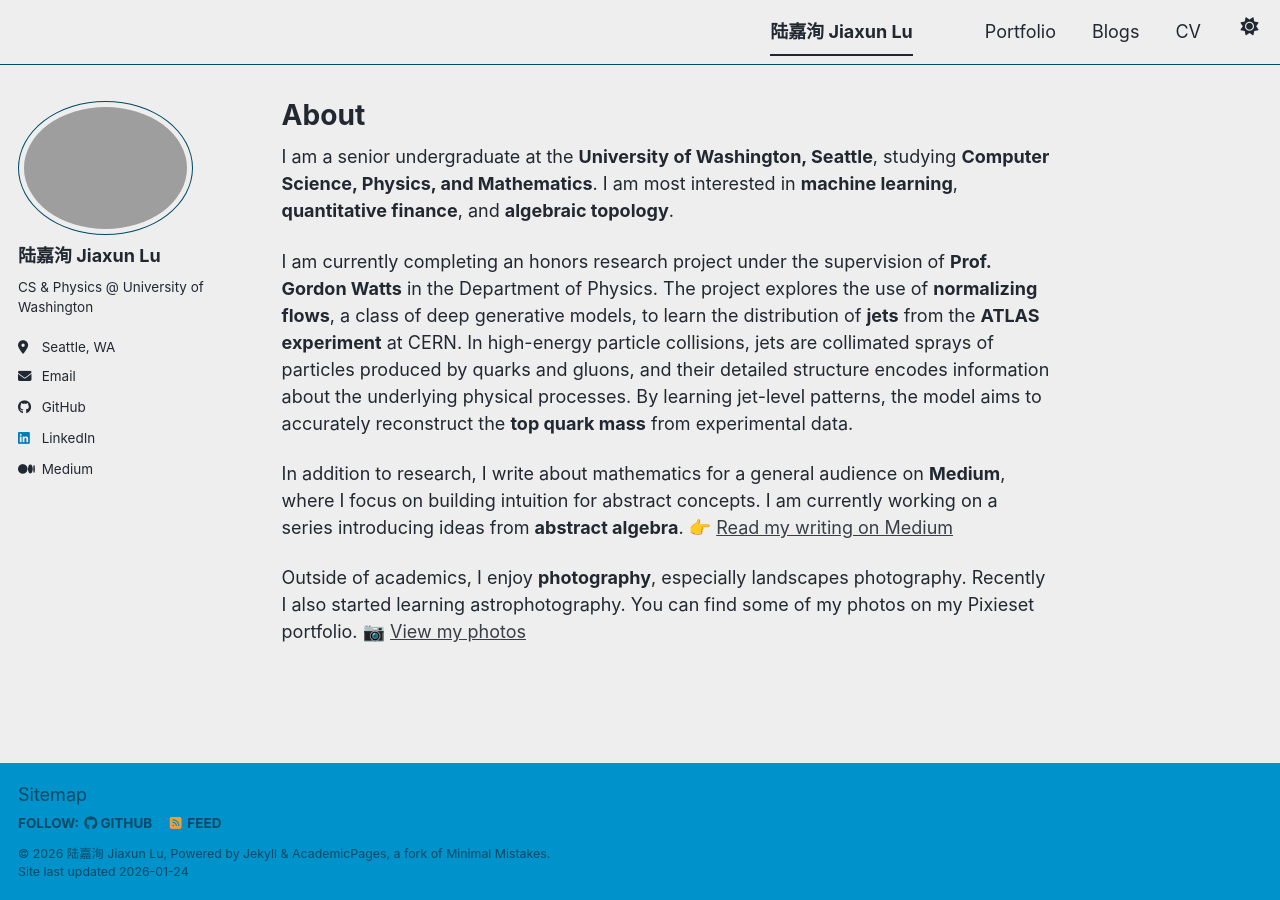
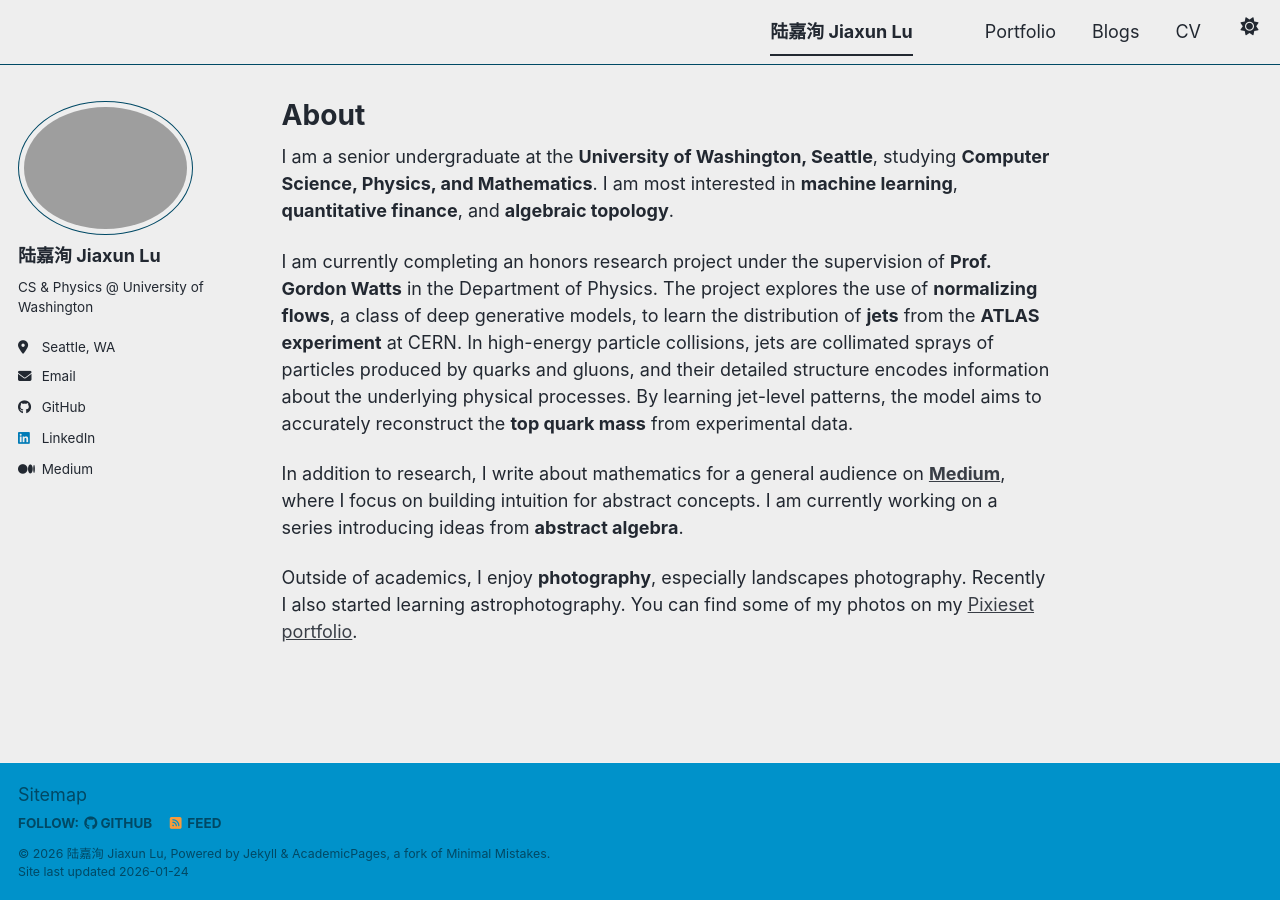
Before and after one commit to lucasjxlu/lucasjxlu.github.io, a Jekyll site: the page built from _pages/about.md, in a window 1280 px wide. Built offline with Jekyll 4.4.1, drawn with Linux system fonts in a browser that asks for light colours; a script bundle is joined from its source files by our own code; library files that are not in the unit come from our copies.

Commit message:
modified about

```diff
--- a/_pages/about.md
+++ b/_pages/about.md
@@ -11,8 +11,6 @@ I am a senior undergraduate at the **University of Washington, Seattle**, studyi
 
 I am currently completing an honors research project under the supervision of **Prof. Gordon Watts** in the Department of Physics. The project explores the use of **normalizing flows**, a class of deep generative models, to learn the distribution of **jets** from the **ATLAS experiment** at CERN. In high-energy particle collisions, jets are collimated sprays of particles produced by quarks and gluons, and their detailed structure encodes information about the underlying physical processes. By learning jet-level patterns, the model aims to accurately reconstruct the **top quark mass** from experimental data.
 
-In addition to research, I write about mathematics for a general audience on **Medium**, where I focus on building intuition for abstract concepts. I am currently working on a series introducing ideas from **abstract algebra**.
-👉 [Read my writing on Medium](https://medium.com/@lucasjxlu)
+In addition to research, I write about mathematics for a general audience on [**Medium**](https://medium.com/@lucasjxlu), where I focus on building intuition for abstract concepts. I am currently working on a series introducing ideas from **abstract algebra**.
 
-Outside of academics, I enjoy **photography**, especially landscapes photography. Recently I also started learning astrophotography. You can find some of my photos on my Pixieset portfolio.
-📷 [View my photos](https://jiaxun.mypixieset.com)
+Outside of academics, I enjoy **photography**, especially landscapes photography. Recently I also started learning astrophotography. You can find some of my photos on my [Pixieset portfolio](https://jiaxun.mypixieset.com).
```
